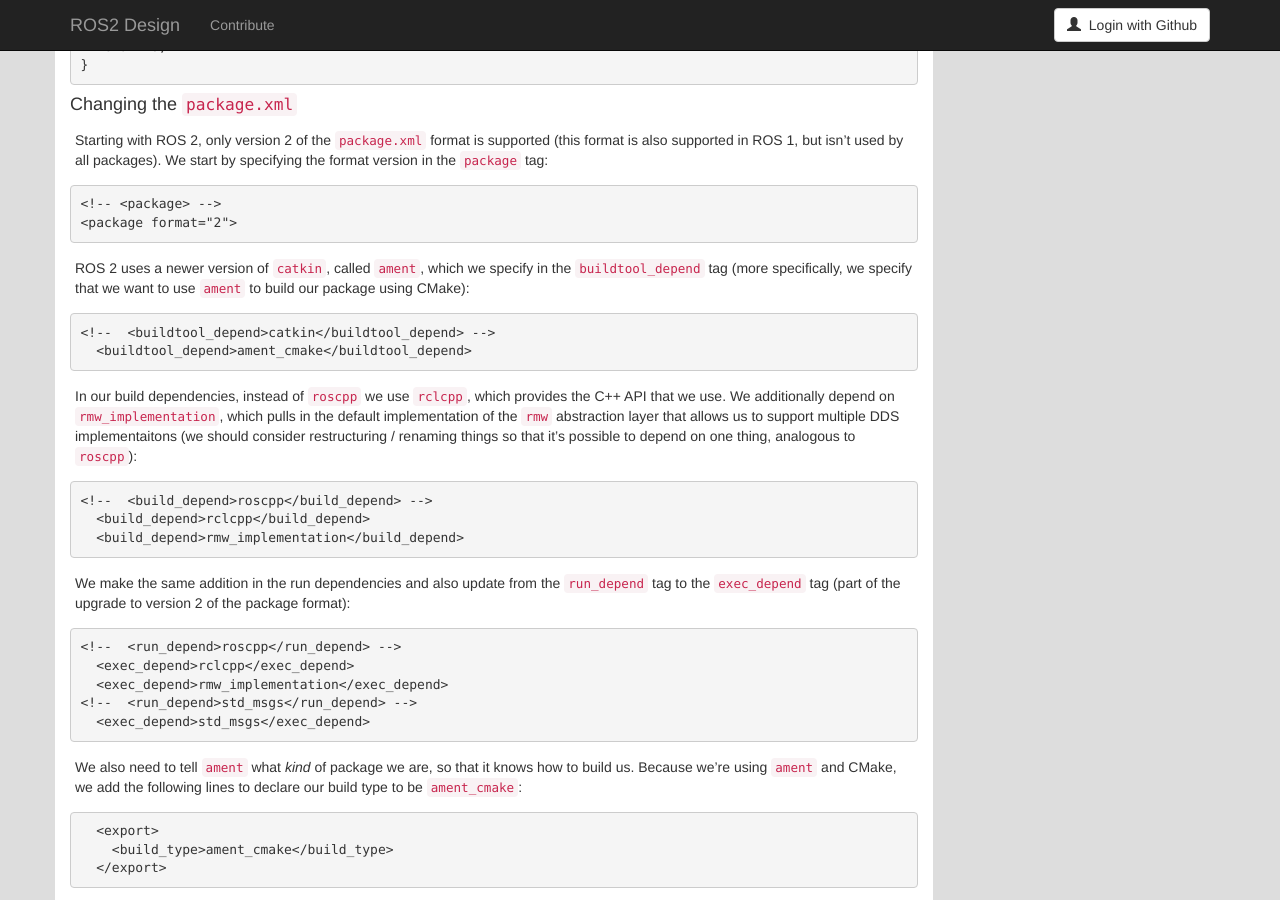
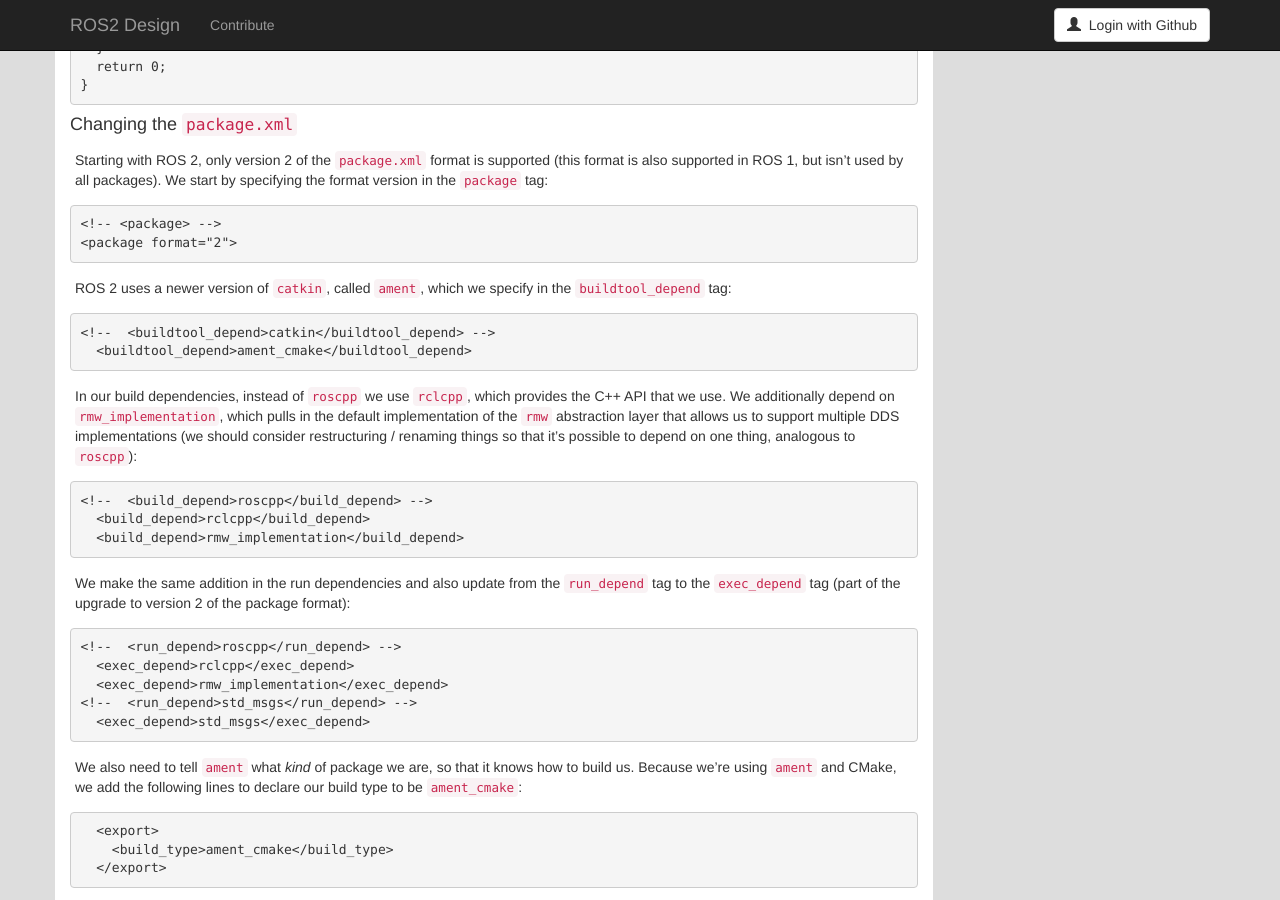
Before and after one commit to ros2/design, a Jekyll site: the page built from articles/200_migration_guide_from_ros1.md, in a window 1280 px wide and 900 px high, scrolled down 6968 px. Built offline with Jekyll 4.4.1, drawn with Linux system fonts in a browser that asks for light colours; nearby versions of some CDN libraries; some of the changed text lies outside the part shown.

Commit message:
Address review comments.

```diff
--- a/_config.yml
+++ b/_config.yml
@@ -14,8 +14,8 @@
 exclude:
  - CNAME
  - config.json
+ - examples
  - Gemfile
  - LICENSE
  - README.md
  - vendor
- - examples
--- a/articles/200_migration_guide_from_ros1.md
+++ b/articles/200_migration_guide_from_ros1.md
@@ -166,8 +166,8 @@
 ## Example: Converting an existing ROS 1 package to use ROS 2
 
 Let's say that we have simple ROS 1 package called `talker` that uses `roscpp`
-in one node, called `talker`.  This package is in a catkin workspace, located
-at `~/ros1_talker`.
+in one node, called `talker`.
+This package is in a catkin workspace, located at `~/ros1_talker`.
 
 ### The ROS 1 code
 
@@ -289,9 +289,10 @@
 cp -a ~/ros1_talker/src/talker src
 ~~~
 
-Now we'll modify the the C++ code in the node.  The ROS 2 C++ library, called
-`rclcpp`, provides a different API from that provided by `roscpp`.  The
-concepts are very similar between the two libraries, which makes the changes
+Now we'll modify the the C++ code in the node.
+The ROS 2 C++ library, called `rclcpp`, provides a different API from that
+provided by `roscpp`.
+The concepts are very similar between the two libraries, which makes the changes
 reasonably straightforward to make.
 
 #### Included headers
@@ -327,12 +328,13 @@
 ~~~
 
 The creation of the publisher and rate objects looks pretty similar, with some
-changes to the names of namespace and methods.  For the publisher, instead of an
-integer queue length argument, we pass a quality of service (qos) profile, which
-is a far more flexible way to controlling how message delivery is handled.  In
-this example, we just pass the default profile `rmw_qos_profile_default` (it's
-global because it's declared in `rmw`, which is written in C and so doesn't have
-namespaces).
+changes to the names of namespace and methods.
+For the publisher, instead of an integer queue length argument, we pass a
+quality of service (qos) profile, which is a far more flexible way to
+controlling how message delivery is handled.
+In this example, we just pass the default profile `rmw_qos_profile_default`
+(it's global because it's declared in `rmw`, which is written in C and so
+doesn't have namespaces).
 
 ~~~
 //  ros::Publisher chatter_pub = n.advertise<std_msgs::String>("chatter", 1000);
@@ -436,8 +439,8 @@
 #### Changing the `package.xml`
 
 Starting with ROS 2, only version 2 of the `package.xml` format is supported
-(this format is also supported in ROS 1, but isn't used by all packages).  We
-start by specifying the format version in the `package` tag:
+(this format is also supported in ROS 1, but isn't used by all packages).
+We start by specifying the format version in the `package` tag:
 
 ~~~
 <!-- <package> -->
@@ -445,8 +448,7 @@
 ~~~
 
 ROS 2 uses a newer version of `catkin`, called `ament`, which we specify in the
-`buildtool_depend` tag (more specifically, we specify that we want to use
-`ament` to build our package using CMake):
+`buildtool_depend` tag:
 
 ~~~
 <!--  <buildtool_depend>catkin</buildtool_depend> -->
@@ -454,11 +456,11 @@
 ~~~
 
 In our build dependencies, instead of `roscpp` we use `rclcpp`, which provides
-the C++ API that we use.   We additionally depend on `rmw_implementation`, which
-pulls in the default implementation of the `rmw` abstraction layer that allows
-us to support multiple DDS implementaitons (we should consider restructuring /
-renaming things so that it's possible to depend on one thing, analogous to
-`roscpp`):
+the C++ API that we use.
+We additionally depend on `rmw_implementation`, which pulls in the default
+implementation of the `rmw` abstraction layer that allows us to support multiple
+DDS implementations (we should consider restructuring / renaming things so that
+it's possible to depend on one thing, analogous to `roscpp`):
 
 ~~~
 <!--  <build_depend>roscpp</build_depend> -->
@@ -479,8 +481,9 @@
 ~~~
 
 We also need to tell `ament` what *kind* of package we are, so that it knows how
-to build us.  Because we're using `ament` and CMake, we add the following lines
-to declare our build type to be `ament_cmake`:
+to build us.
+Because we're using `ament` and CMake, we add the following lines to declare our
+build type to be `ament_cmake`:
 
 ~~~
   <export>
@@ -522,19 +525,20 @@
 
 #### Changing the CMake code
 
-ROS 2 relies on the C++11 standard.  Depending on what compiler you're using,
-support for C++11 might not be enabled by default.  Using `gcc` 4.8 (which is
-what is used on Ubuntu Trusty), we need to enable it explicitly, which we do
-by adding this line near the top of the file:
+ROS 2 relies on the C++11 standard.
+Depending on what compiler you're using, support for C++11 might not be enabled
+by default.
+Using `gcc` 4.8 (which is what is used on Ubuntu Trusty), we need to enable it
+explicitly, which we do by adding this line near the top of the file:
 
 ~~~
 set(CMAKE_CXX_FLAGS "${CMAKE_CXX_FLAGS} -std=c++11")
 ~~~
 
 Using `catkin`, we specify the packages we want to build against by passing them
-as `COMPONENTS` arguments when initially finding `catkin` itself.  With `ament`,
-we find each package individually, starting with `ament_cmake` (and adding our
-new dependency, `rmw_implementation`):
+as `COMPONENTS` arguments when initially finding `catkin` itself.
+With `ament`, we find each package individually, starting with `ament_cmake`
+(and adding our new dependency, `rmw_implementation`):
 
 ~~~
 #find_package(catkin REQUIRED COMPONENTS roscpp std_msgs)
@@ -545,9 +549,9 @@
 ~~~
 
 We call `catkin_package()` to auto-generate things like CMake configuration
-files for other packages that use our package.  Whereas that call happens
-*before* specifying targets to build, we now call the analogous
-`ament_package()` *after* the targets:
+files for other packages that use our package.
+Whereas that call happens *before* specifying targets to build, we now call the
+analogous `ament_package()` *after* the targets:
 
 ~~~
 #catkin_package()
--- a/examples/ros1/src/CMakeLists.txt
+++ /dev/null
@@ -1 +0,0 @@
-/opt/ros/jade/share/catkin/cmake/toplevel.cmake
```
Also changed, not shown: other parts of articles/200_migration_guide_from_ros1.md (+6 -3 lines).
